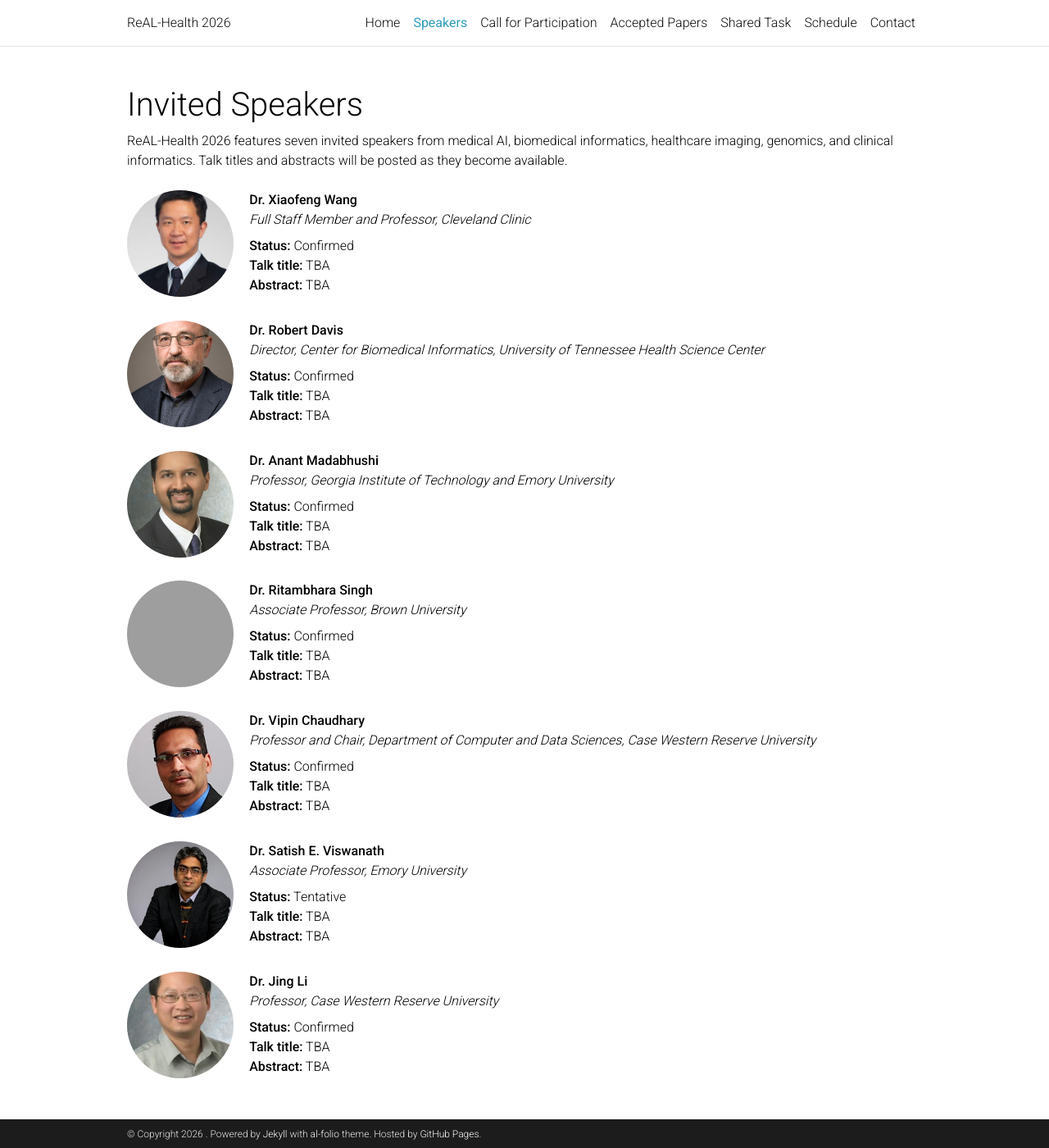
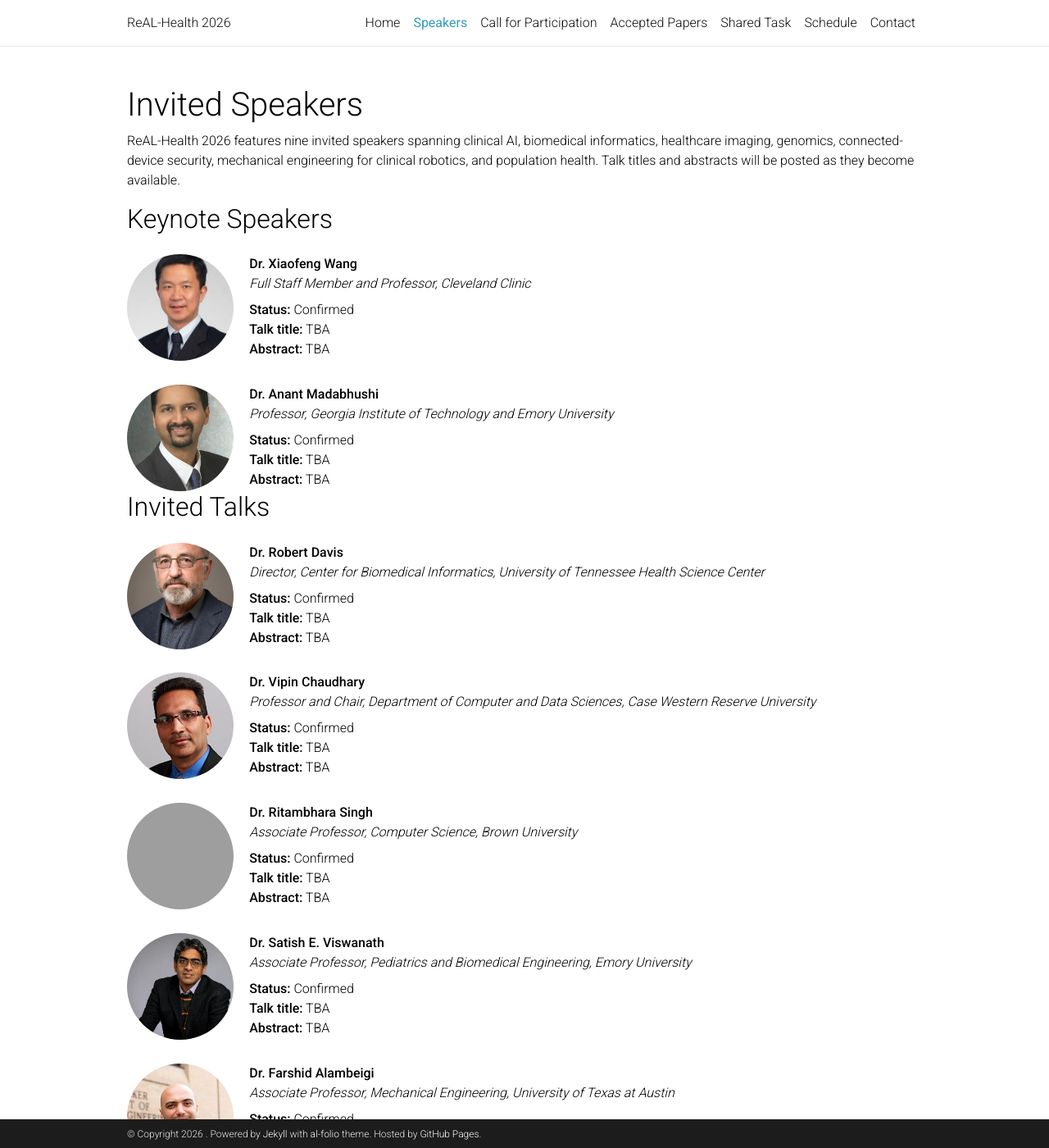
Before and after one commit to real-health-neurips/real-health-neurips.github.io, a Jekyll site: the page built from _pages/speakers.md, in a window 1280 px wide and 1400 px high. Shown: the whole window at 82% size. Built offline with Jekyll 4.4.1, drawn with Linux system fonts in a browser that asks for light colours; comment, search, counter and statistics services are not loaded; a style sheet for code colours, icons or effects is not loaded; some of the changed text lies outside the part shown; grey boxes are pictures that could not be loaded.

Commit message:
Update speakers.md

```diff
--- a/_pages/speakers.md
+++ b/_pages/speakers.md
@@ -8,7 +8,9 @@ nav_order: 2
 
 # Invited Speakers
 
-ReAL-Health 2026 features seven invited speakers from medical AI, biomedical informatics, healthcare imaging, genomics, and clinical informatics. Talk titles and abstracts will be posted as they become available.
+ReAL-Health 2026 features nine invited speakers spanning clinical AI, biomedical informatics, healthcare imaging, genomics, connected-device security, mechanical engineering for clinical robotics, and population health. Talk titles and abstracts will be posted as they become available.
+
+## Keynote Speakers
 
 <div class="team-container" style="display: flex; flex-direction: column; gap: 1.8rem; margin-top: 1.5rem;">
 
@@ -19,19 +21,6 @@ ReAL-Health 2026 features seven invited speakers from medical AI, biomedical inf
     <div class="speaker-info" style="text-align: left;">
       <p style="margin: 0;"><strong>Dr. Xiaofeng Wang</strong></p>
       <p style="margin: 0 0 0.5rem;"><em>Full Staff Member and Professor, Cleveland Clinic</em></p>
-      <p style="margin: 0;"><strong>Status:</strong> Confirmed</p>
-      <p style="margin: 0;"><strong>Talk title:</strong> TBA</p>
-      <p style="margin: 0;"><strong>Abstract:</strong> TBA</p>
-    </div>
-  </div>
-
-  <div class="team-member" style="display: flex; align-items: flex-start; gap: 1.2rem;">
-    <img src="{{ '/assets/img/people/robert.jpg' | relative_url }}"
-         alt="Robert Davis"
-         style="width: 130px; height: 130px; object-fit: cover; border-radius: 50%; flex-shrink: 0;" />
-    <div class="speaker-info" style="text-align: left;">
-      <p style="margin: 0;"><strong>Dr. Robert Davis</strong></p>
-      <p style="margin: 0 0 0.5rem;"><em>Director, Center for Biomedical Informatics, University of Tennessee Health Science Center</em></p>
       <p style="margin: 0;"><strong>Status:</strong> Confirmed</p>
       <p style="margin: 0;"><strong>Talk title:</strong> TBA</p>
       <p style="margin: 0;"><strong>Abstract:</strong> TBA</p>
@@ -51,13 +40,19 @@ ReAL-Health 2026 features seven invited speakers from medical AI, biomedical inf
     </div>
   </div>
 
+</div>
+
+## Invited Talks
+
+<div class="team-container" style="display: flex; flex-direction: column; gap: 1.8rem; margin-top: 1.5rem;">
+
   <div class="team-member" style="display: flex; align-items: flex-start; gap: 1.2rem;">
-    <img src="{{ '/assets/img/people/ritambhara.jpg' | relative_url }}"
-         alt="Ritambhara Singh"
+    <img src="{{ '/assets/img/people/robert.jpg' | relative_url }}"
+         alt="Robert Davis"
          style="width: 130px; height: 130px; object-fit: cover; border-radius: 50%; flex-shrink: 0;" />
     <div class="speaker-info" style="text-align: left;">
-      <p style="margin: 0;"><strong>Dr. Ritambhara Singh</strong></p>
-      <p style="margin: 0 0 0.5rem;"><em>Associate Professor, Brown University</em></p>
+      <p style="margin: 0;"><strong>Dr. Robert Davis</strong></p>
+      <p style="margin: 0 0 0.5rem;"><em>Director, Center for Biomedical Informatics, University of Tennessee Health Science Center</em></p>
       <p style="margin: 0;"><strong>Status:</strong> Confirmed</p>
       <p style="margin: 0;"><strong>Talk title:</strong> TBA</p>
       <p style="margin: 0;"><strong>Abstract:</strong> TBA</p>
@@ -78,25 +73,64 @@ ReAL-Health 2026 features seven invited speakers from medical AI, biomedical inf
   </div>
 
   <div class="team-member" style="display: flex; align-items: flex-start; gap: 1.2rem;">
-    <img src="{{ '/assets/img/people/satish.jpg' | relative_url }}"
-         alt="Satish E. Viswanath"
+    <img src="{{ '/assets/img/people/ritambhara.jpg' | relative_url }}"
+         alt="Ritambhara Singh"
          style="width: 130px; height: 130px; object-fit: cover; border-radius: 50%; flex-shrink: 0;" />
     <div class="speaker-info" style="text-align: left;">
-      <p style="margin: 0;"><strong>Dr. Satish E. Viswanath</strong></p>
-      <p style="margin: 0 0 0.5rem;"><em>Associate Professor, Emory University</em></p>
-      <p style="margin: 0;"><strong>Status:</strong> Tentative</p>
+      <p style="margin: 0;"><strong>Dr. Ritambhara Singh</strong></p>
+      <p style="margin: 0 0 0.5rem;"><em>Associate Professor, Computer Science, Brown University</em></p>
+      <p style="margin: 0;"><strong>Status:</strong> Confirmed</p>
       <p style="margin: 0;"><strong>Talk title:</strong> TBA</p>
       <p style="margin: 0;"><strong>Abstract:</strong> TBA</p>
     </div>
   </div>
 
   <div class="team-member" style="display: flex; align-items: flex-start; gap: 1.2rem;">
-    <img src="{{ '/assets/img/people/jing.jpg' | relative_url }}"
-         alt="Jing Li"
+    <img src="{{ '/assets/img/people/satish.jpg' | relative_url }}"
+         alt="Satish E. Viswanath"
          style="width: 130px; height: 130px; object-fit: cover; border-radius: 50%; flex-shrink: 0;" />
     <div class="speaker-info" style="text-align: left;">
-      <p style="margin: 0;"><strong>Dr. Jing Li</strong></p>
-      <p style="margin: 0 0 0.5rem;"><em>Professor, Case Western Reserve University</em></p>
+      <p style="margin: 0;"><strong>Dr. Satish E. Viswanath</strong></p>
+      <p style="margin: 0 0 0.5rem;"><em>Associate Professor, Pediatrics and Biomedical Engineering, Emory University</em></p>
+      <p style="margin: 0;"><strong>Status:</strong> Confirmed</p>
+      <p style="margin: 0;"><strong>Talk title:</strong> TBA</p>
+      <p style="margin: 0;"><strong>Abstract:</strong> TBA</p>
+    </div>
+  </div>
+
+  <div class="team-member" style="display: flex; align-items: flex-start; gap: 1.2rem;">
+    <img src="{{ '/assets/img/people/farshid.jpg' | relative_url }}"
+         alt="Farshid Alambeigi"
+         style="width: 130px; height: 130px; object-fit: cover; border-radius: 50%; flex-shrink: 0;" />
+    <div class="speaker-info" style="text-align: left;">
+      <p style="margin: 0;"><strong>Dr. Farshid Alambeigi</strong></p>
+      <p style="margin: 0 0 0.5rem;"><em>Associate Professor, Mechanical Engineering, University of Texas at Austin</em></p>
+      <p style="margin: 0;"><strong>Status:</strong> Confirmed</p>
+      <p style="margin: 0;"><strong>Talk title:</strong> TBA</p>
+      <p style="margin: 0;"><strong>Abstract:</strong> TBA</p>
+    </div>
+  </div>
+
+  <div class="team-member" style="display: flex; align-items: flex-start; gap: 1.2rem;">
+    <img src="{{ '/assets/img/people/shuo.jpg' | relative_url }}"
+         alt="Shuo Li"
+         style="width: 130px; height: 130px; object-fit: cover; border-radius: 50%; flex-shrink: 0;" />
+    <div class="speaker-info" style="text-align: left;">
+      <p style="margin: 0;"><strong>Dr. Shuo Li</strong></p>
+      <p style="margin: 0 0 0.5rem;"><em>Professor, Case Western Reserve University and Case Comprehensive Cancer Center</em></p>
+      <p style="margin: 0;"><strong>Status:</strong> Confirmed</p>
+      <p style="margin: 0;"><strong>Talk title:</strong> TBA</p>
+      <p style="margin: 0;"><strong>Abstract:</strong> TBA</p>
+    </div>
+  </div>
+
+  <div class="team-member" style="display: flex; align-items: flex-start; gap: 1.2rem;">
+    <img src="{{ '/assets/img/people/heidi.jpg' | relative_url }}"
+         alt="Heidi Hanson"
+         style="width: 130px; height: 130px; object-fit: cover; border-radius: 50%; flex-shrink: 0;" />
+    <div class="speaker-info" style="text-align: left;">
+      <p style="margin: 0;"><strong>Dr. Heidi Hanson</strong></p>
+      <p style="margin: 0 0 0.5rem;"><em>Group Leader, Biostatistics and Multiscale System Modeling, Oak Ridge National Laboratory</em></p>
       <p style="margin: 0;"><strong>Status:</strong> Confirmed</p>
       <p style="margin: 0;"><strong>Talk title:</strong> TBA</p>
       <p style="margin: 0;"><strong>Abstract:</strong> TBA</p>
```
